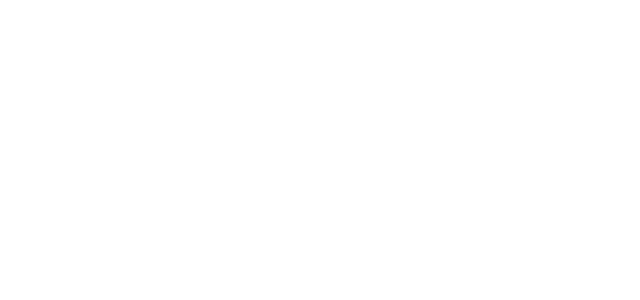
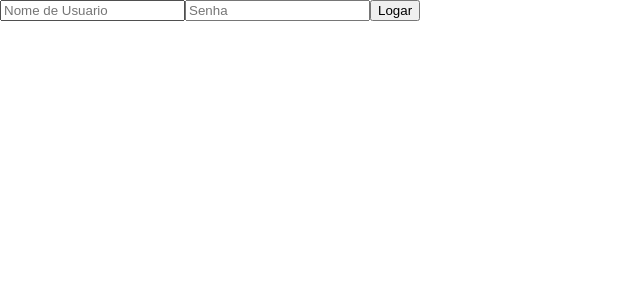
Before and after one commit to serafimmatheus/habits-1, a React (Create React App) app: page /login in a window 1280 px wide. Shown: the top 300 px of the page, without its empty margins (0-640 px from the left). Built offline with nearby package versions, Linux system fonts and the light colour scheme.

Commit message:
feat:adding develop login page

```diff
--- /dev/null
+++ b/src/Context/User/index.jsx
@@ -0,0 +1,12 @@
+import { createContext, useState } from "react";
+
+export const UserContext = createContext([]);
+
+export const UserProvider = ({ children }) => {
+  const [token] = useState({});
+
+  console.log(token);
+  return (
+    <UserContext.Provider value={{ token }}>{children}</UserContext.Provider>
+  );
+};
--- a/src/Context/index.js
+++ b/src/Context/index.js
@@ -0,0 +1,5 @@
+import { UserProvider } from "./User";
+
+export const Providers = ({ children }) => {
+  return <UserProvider>{children}</UserProvider>;
+};
--- a/src/Page/Login/index.jsx
+++ b/src/Page/Login/index.jsx
@@ -0,0 +1,45 @@
+import { useForm } from "react-hook-form";
+import * as yup from "yup";
+import { yupResolver } from "@hookform/resolvers/yup";
+import { useHistory } from "react-router-dom";
+import { useState } from "react";
+import api from "../../Services";
+
+export const Login = () => {
+  const history = useHistory();
+  const [error, setError] = useState({});
+  const schema = yup.object().shape({
+    username: yup.string().required("Campo obrigatorio"),
+    password: yup.string().required("Campo obrigatorio"),
+  });
+  const {
+    register,
+    handleSubmit,
+    formState: { errors },
+  } = useForm({ resolver: yupResolver(schema) });
+  const onSubmit = (data) => {
+    api
+      .post("sessions/", data)
+      .then((response) => {
+        const { access } = response.data;
+        localStorage.setItem("@Habits:token", JSON.stringify(access));
+        history.push("/dashboard");
+      })
+      .catch((err) => {
+        setError({ message: "Username ou Senha invalidos" });
+      });
+  };
+
+  return (
+    <div>
+      {error?.message}
+      <form onSubmit={handleSubmit(onSubmit)}>
+        <input placeholder="Nome de Usuario" {...register("username")} />
+        {errors.username?.message}
+        <input type="password" placeholder="Senha" {...register("password")} />
+        {errors.password?.message}
+        <button type="submit">Logar</button>
+      </form>
+    </div>
+  );
+};
--- a/src/Routes/Routes.jsx
+++ b/src/Routes/Routes.jsx
@@ -1,7 +1,7 @@
 import { Redirect, Route as ReactDomRoute } from "react-router-dom";
 
 export const Route = ({ isPrivate = false, component: Component, ...rest }) => {
-  const token = false;
+  const token = localStorage.getItem("@Habits:token");
 
   return (
     <ReactDomRoute
--- a/src/Routes/index.js
+++ b/src/Routes/index.js
@@ -1,5 +1,6 @@
 import { Switch } from "react-router-dom";
 import { Home } from "../Page/Home/index";
+import { Login } from "../Page/Login/index";
 
 import { Route } from "./Routes";
 
@@ -8,7 +9,7 @@
     <Switch>
       <Route exact path="/" component={Home} />
 
-      <Route exact path="/login" component={"Login"} />
+      <Route exact path="/login" component={Login} />
 
       <Route exact path="/cadastro" component={"Cadastro"} />
 
--- a/src/Services/index.js
+++ b/src/Services/index.js
@@ -1,5 +1,7 @@
 import axios from "axios";
 
-export const api = axios.create({
+const api = axios.create({
   baseURL: "https://kenzie-habits.herokuapp.com/",
 });
+
+export default api;
--- a/src/index.js
+++ b/src/index.js
@@ -3,12 +3,15 @@
 import App from "./App";
 import { BrowserRouter } from "react-router-dom";
 import { GlobalStyles } from "./Styles/GlobalStyles";
+import { Providers } from "./Context/index";
 
 ReactDOM.render(
   <React.StrictMode>
     <GlobalStyles />
     <BrowserRouter>
-      <App />
+      <Providers>
+        <App />
+      </Providers>
     </BrowserRouter>
   </React.StrictMode>,
   document.getElementById("root")
```
